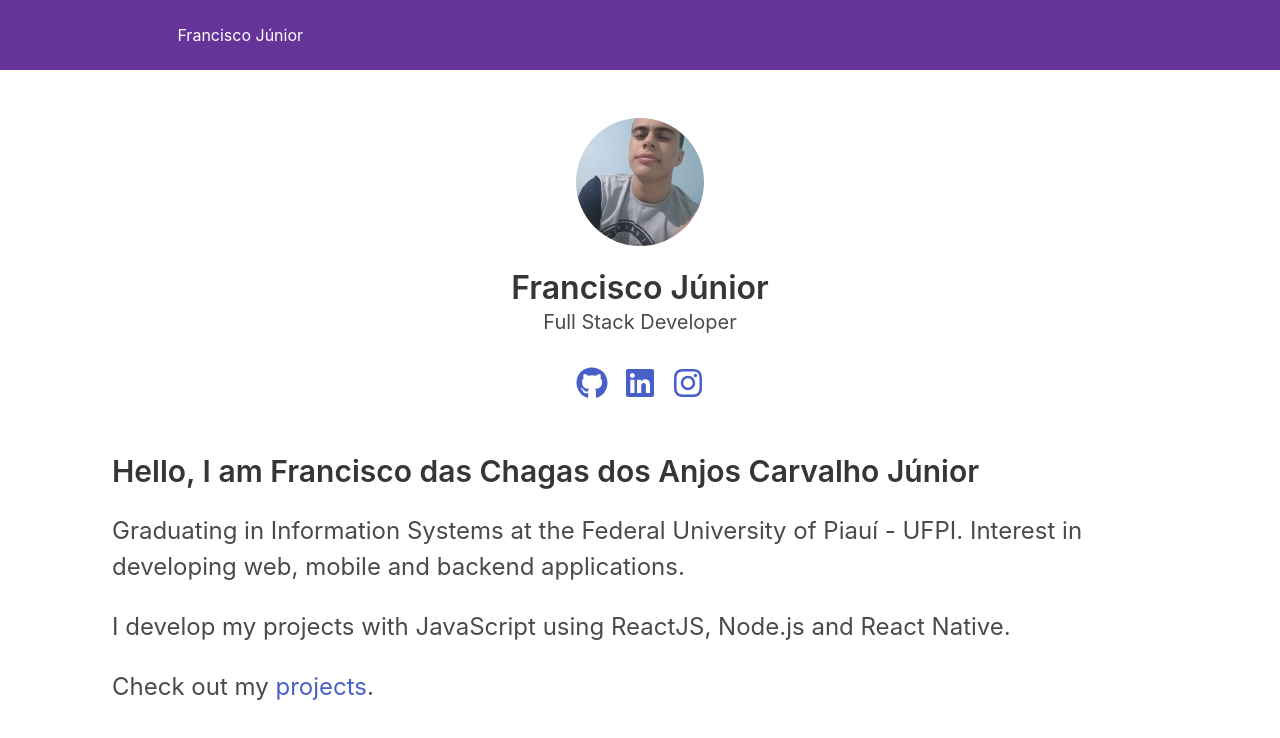
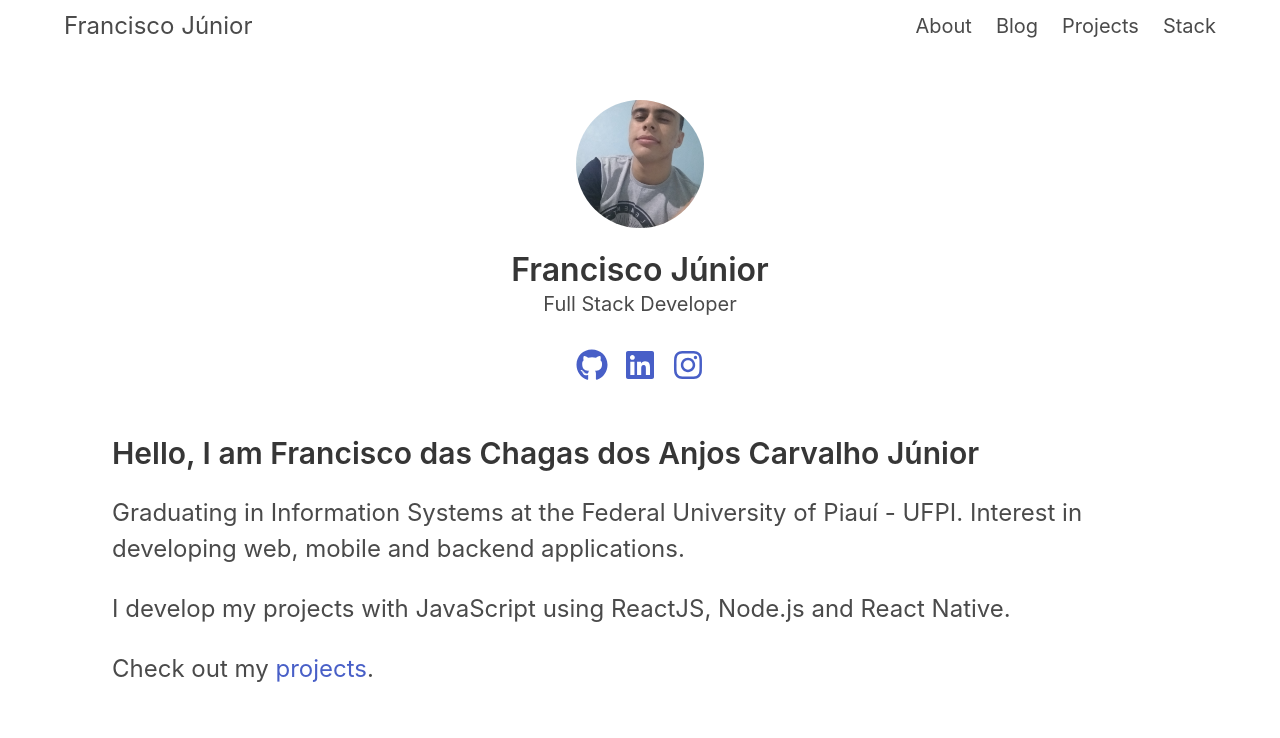
Before and after one commit to franciscojunior10/personal-website-gatsby, a Gatsby site: page / in a window 1280 px wide. Built offline with nearby package versions, Linux system fonts and the light colour scheme; Gatsby itself is replaced by a stand-in of ours.

Commit message:
feat: created nav bar

```diff
--- a/src/components/Header/index.js
+++ b/src/components/Header/index.js
@@ -1,35 +1,84 @@
 import { Link } from 'gatsby';
 import PropTypes from 'prop-types';
-import React from 'react';
+import React, { Component } from 'react';
 
-const Header = ({ siteTitle }) => (
-  <header
-    style={{
-      background: 'rebeccapurple',
-      marginBottom: '1.45rem',
-    }}
-  >
-    <div
-      style={{
-        margin: '0 auto',
-        maxWidth: 960,
-        padding: '1.45rem 1.0875rem',
-      }}
-    >
-      <h1 style={{ margin: 0 }}>
-        <Link
-          to="/"
-          style={{
-            color: 'white',
-            textDecoration: 'none',
-          }}
-        >
-          {siteTitle}
-        </Link>
-      </h1>
-    </div>
-  </header>
-);
+import './styles.scss';
+
+class Header extends Component {
+    state = {
+      isMenuOpen: false,
+    }
+
+    handleMenu = () => {
+      this.setState((previousState) => ({
+        isMenuOpen: !previousState.isMenuOpen,
+      }));
+    }
+
+    closeMenu = () => {
+      this.setState({ isMenuOpen: false });
+    }
+
+    render = () => {
+      const { siteTitle } = this.props;
+      const { isMenuOpen } = this.state;
+      const burguerClass = isMenuOpen ? 'is-active' : '';
+
+      return (
+        <nav className="navbar">
+          <div className="container">
+            <div className="navbar-brand">
+              <Link className="navbar-item is-size-4" to="/">
+                {siteTitle}
+              </Link>
+              <button
+                className={`navbar-burger ${burguerClass}`}
+                type="button"
+                aria-label="menu"
+                onClick={this.handleMenu}
+              >
+                <span aria-hidden="true" />
+                <span aria-hidden="true" />
+                <span aria-hidden="true" />
+              </button>
+            </div>
+            <div className={`navbar-menu ${burguerClass}`}>
+              <div className="navbar-end">
+                <Link
+                  className="navbar-item is-size-5"
+                  to="/"
+                  onClick={this.closeMenu}
+                >
+                  About
+                </Link>
+                <Link
+                  className="navbar-item is-size-5"
+                  to="/blog"
+                  onClick={this.closeMenu}
+                >
+                  Blog
+                </Link>
+                <Link
+                  className="navbar-item is-size-5"
+                  to="/projects"
+                  onClick={this.closeMenu}
+                >
+                  Projects
+                </Link>
+                <Link
+                  className="navbar-item is-size-5"
+                  to="/stack"
+                  onClick={this.closeMenu}
+                >
+                  Stack
+                </Link>
+              </div>
+            </div>
+          </div>
+        </nav>
+      );
+    }
+}
 
 Header.propTypes = {
   siteTitle: PropTypes.string,
--- /dev/null
+++ b/src/components/Header/styles.scss
@@ -0,0 +1,4 @@
+.navbar-burger {
+    background-color: transparent;
+    border: none;
+}
```
